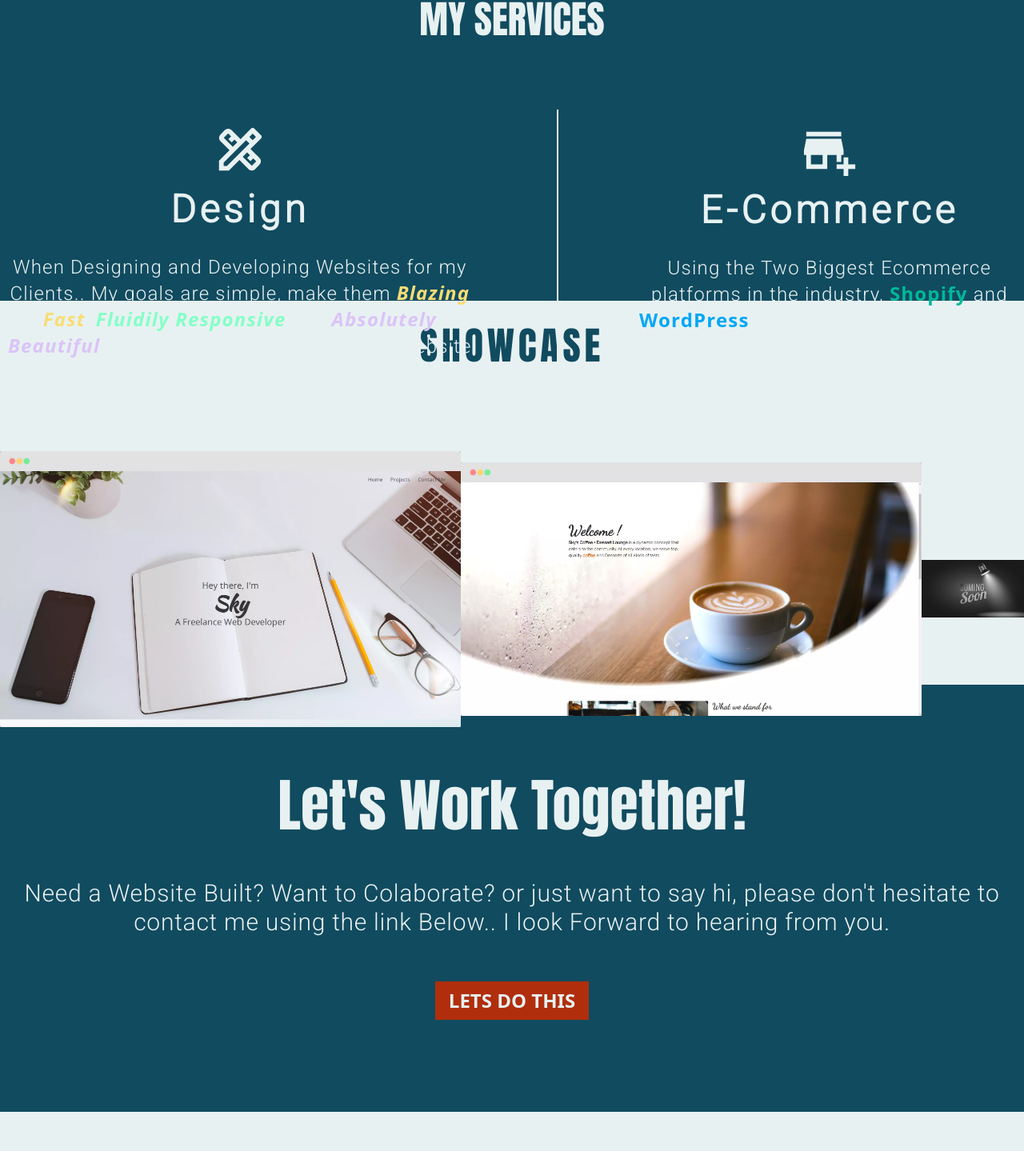
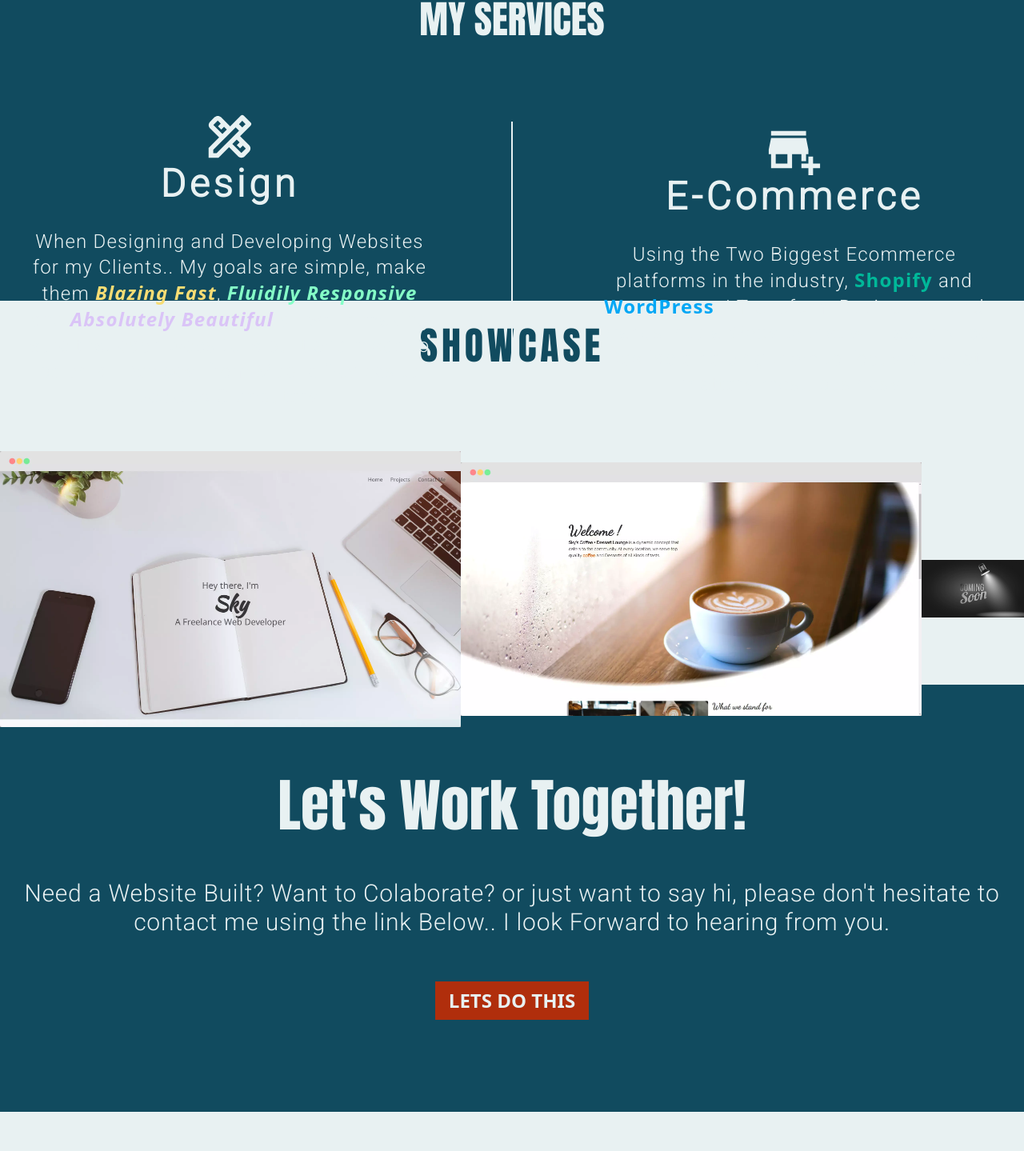
Before and after one commit to skystanoyevitch/sky-portfolio, a React (Create React App) app: page / in a window 1280 px wide. Shown: the part 957-2396 px from the top of the page at 80% size. Built offline with nearby package versions, Linux system fonts and the light colour scheme.

Commit message:
layout fixes to my services section

```diff
--- a/src/Page-components/Footer.js
+++ b/src/Page-components/Footer.js
@@ -17,7 +17,7 @@ const Footer = () => {
 				}`}
 			>
 				<div className="flex flex-col p-4 w-full h-full justify-center">
-					<div className="flex space-x-4 lg:space-x-9 text-white items-center justify-center">
+					<div className="flex space-x-4 lg:space-x-9 items-center justify-center">
 						<a
 							href="https://dev.to/rolypolie"
 							target="_blank"
--- a/src/Page-components/Micro-components/MyServices.js
+++ b/src/Page-components/Micro-components/MyServices.js
@@ -10,15 +10,15 @@ const MyServices = () => {
 						<h1 className="text-center font-anton text-4xl md:text-5xl pb-16 lg:p-6">
 							MY SERVICES
 						</h1>
-						<div className="flex flex-col divide-y-2 divide-secondary xl:divide-y-0 xl:divide-x-2 xl:divide-secondary items-center md:pt-6 lg:p-24 xl:p-0 xl:pt-16 md:pb-16 xl:space-y-0 xl:flex xl:flex-row xl:items-center text-center xl:h-2/3 xl:justify-center">
+						<div className="flex flex-col divide-y-2 divide-secondary xl:divide-y-0 xl:divide-x-2 xl:divide-secondary items-center md:pt-6 xl:p-0 xl:pt-16 md:pb-16 xl:space-y-0 xl:flex xl:flex-row xl:items-center text-center xl:h-2/3 xl:justify-center">
 							<div className="xl:max-w-3xl pt-10 xl:pt-0 pb-10 xl:pb-0 xl:pr-24">
-								<div className="xl:flex xl:justify-center xl:p-4">
+								<div className="flex justify-center">
 									<MdOutlineDesignServices size={70} />
 								</div>
-								<h2 className="font-robotoThin font-semibold lg:tracking-widest text-3xl lg:text-4xl xl:text-5xl xl:pb-8">
+								<h2 className="lg:pb-4 font-robotoThin font-semibold lg:tracking-widest text-3xl lg:text-4xl xl:text-5xl xl:pb-8">
 									Design
 								</h2>
-								<p className="lg:pt-4 xl:p-0 tracking-wider text-lg md:text-xl xl:text-2xl font-robotoThin leading-relaxed">
+								<p className="lg:max-w-lg lg:pt-4 xl:p-0 tracking-wider text-lg md:text-xl xl:text-2xl font-robotoThin leading-relaxed">
 									When Designing and Developing Websites for
 									my Clients.. My goals are simple, make them{" "}
 									<span
@@ -47,13 +47,13 @@ const MyServices = () => {
 								</p>
 							</div>
 							<div className="xl:max-w-3xl pt-10 xl:pt-0 xl:pl-24">
-								<div className="xl:flex xl:justify-center xl:p-4">
+								<div className="flex justify-center">
 									<MdAddBusiness size={70} />
 								</div>
-								<h2 className="font-robotoThin font-semibold lg:tracking-widest text-3xl lg:text-4xl xl:text-5xl xl:pb-8">
+								<h2 className="lg:pb-4 font-robotoThin font-semibold lg:tracking-widest text-3xl lg:text-4xl xl:text-5xl xl:pb-8">
 									E-Commerce
 								</h2>
-								<p className="lg:pt-4 xl:pt-0 tracking-wider text-lg md:text-xl xl:text-2xl font-robotoThin leading-relaxed">
+								<p className="lg:max-w-lg lg:pt-4 xl:pt-0 tracking-wider text-lg md:text-xl xl:text-2xl font-robotoThin leading-relaxed">
 									Using the Two Biggest Ecommerce platforms in
 									the industry,{" "}
 									<span
```
